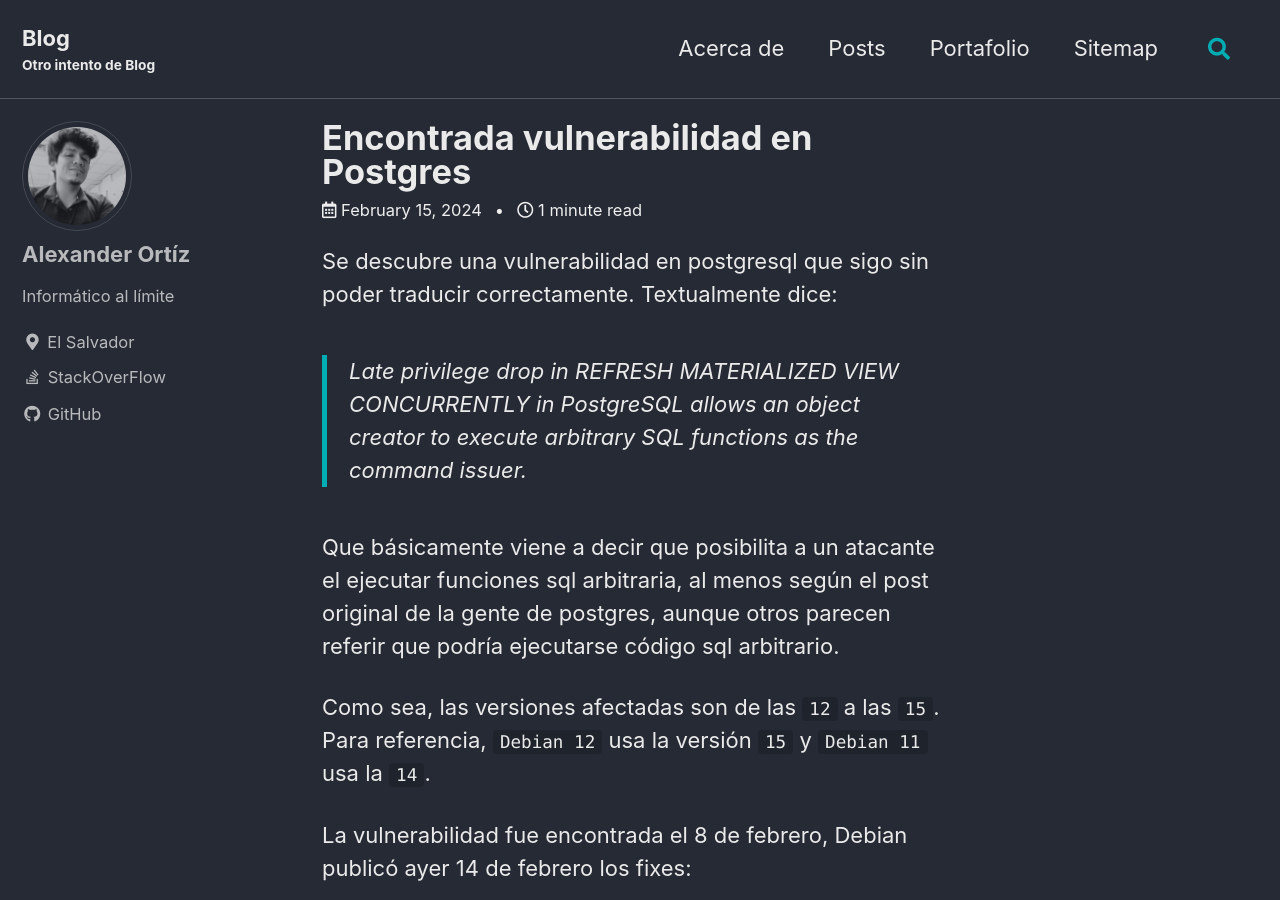
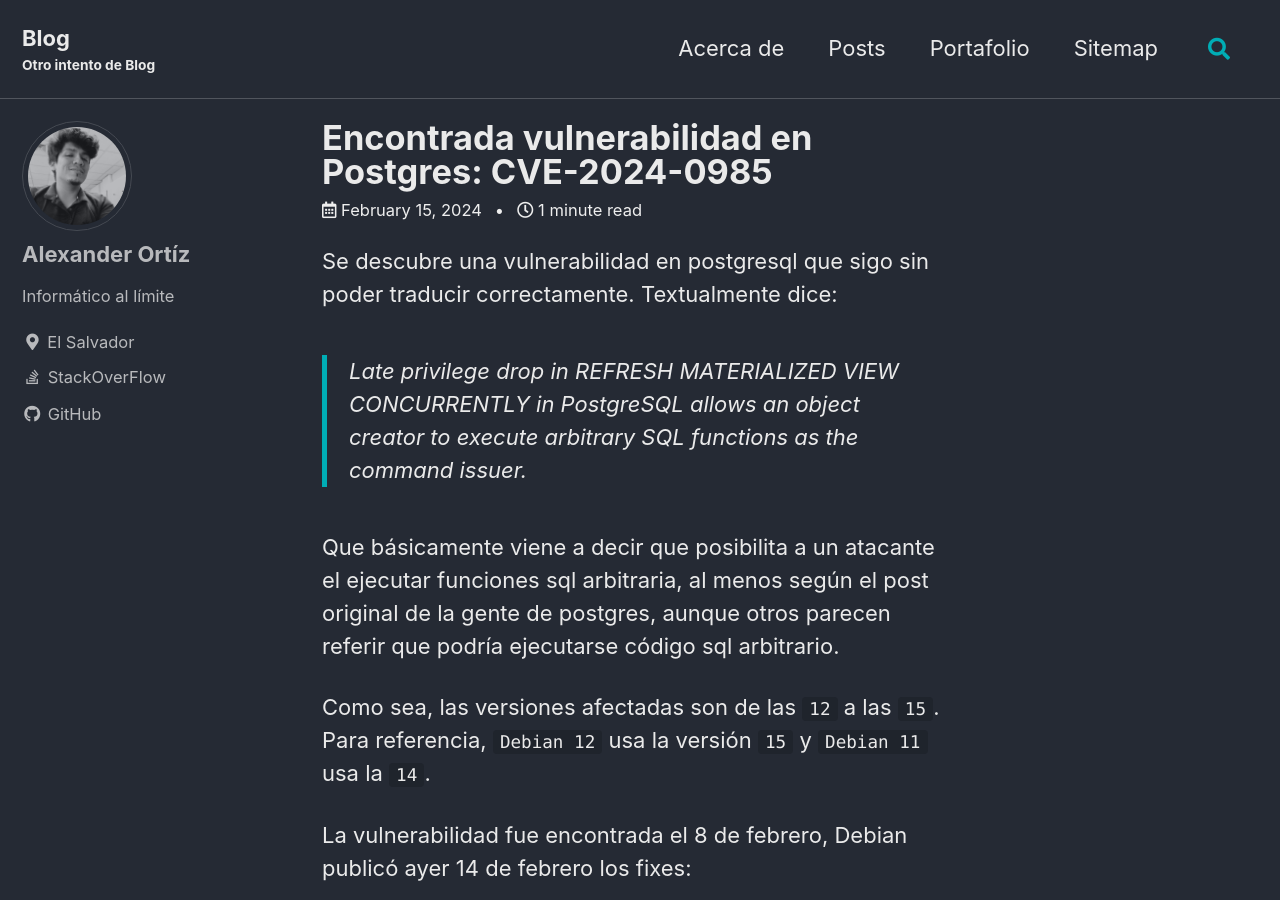
Before and after one commit to VTacius/vtacius.github.io, a Jekyll site: the page built from _posts/2024-02-15-vulnerabilidad_postgres_CVE-2024-0985.md, in a window 1280 px wide and 900 px high. Built offline with Jekyll 4.4.1, drawn with Linux system fonts in a browser that asks for light colours; cached includes are drawn as plain includes; comment, search, counter and statistics services are not loaded.

Commit message:
Cambio de nombre, es que así es como tiene que ser

```diff
--- a/_posts/2024-02-15-vulnerabilidad_postgres.md
+++ b/_posts/2024-02-15-vulnerabilidad_postgres_CVE-2024-0985.md
@@ -1,5 +1,5 @@
 ---
-title: Encontrada vulnerabilidad en Postgres
+title: "Encontrada vulnerabilidad en Postgres: CVE-2024-0985"
 link: https://www.postgresql.org/support/security/CVE-2024-0985/
 toc: false
 tags:
```
